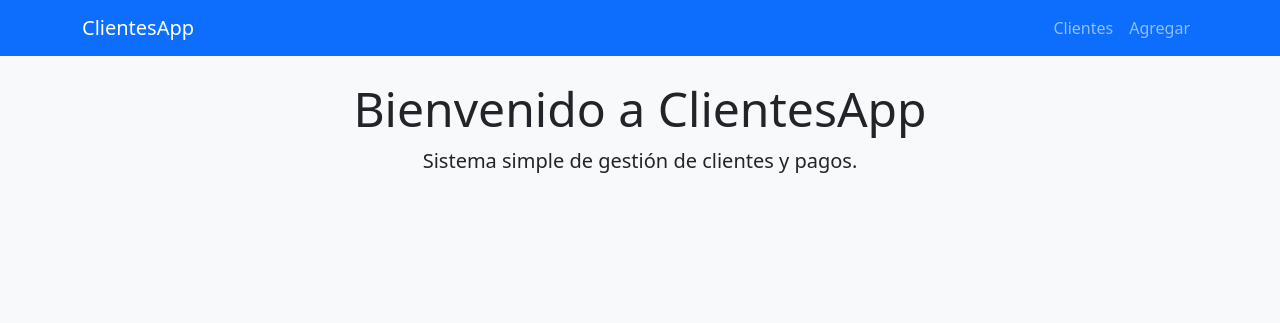
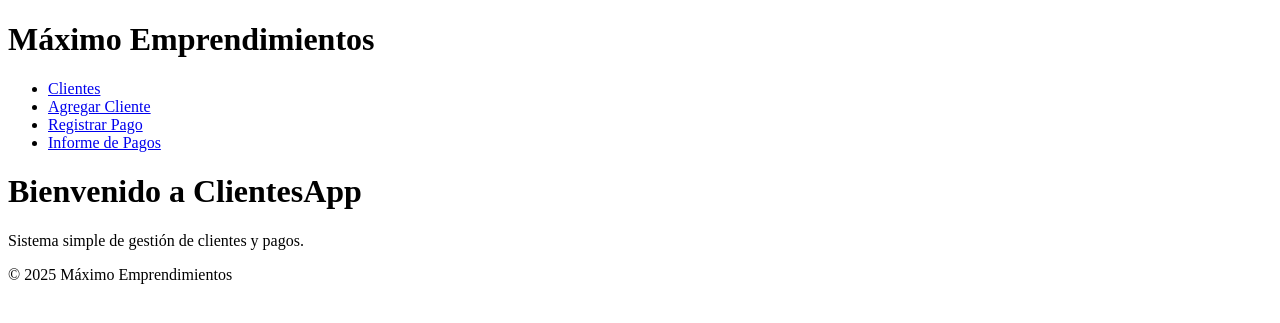
Before and after one commit to edupjc/MaximoEmprendimientos, a Flask app: page / in a window 1280 px wide. Shown: the top 323 px of the page. Run offline with Flask 3, Linux system fonts and the light colour scheme.

Commit message:
Actualizo menú con enlaces a pagos e informes

```diff
--- a/templates/base.html
+++ b/templates/base.html
@@ -3,37 +3,27 @@
 <head>
     <meta charset="UTF-8">
     <title>{% block title %}Gestión de Clientes{% endblock %}</title>
-    <link href="https://cdn.jsdelivr.net/npm/bootstrap@5.3.0/dist/css/bootstrap.min.css" rel="stylesheet">
     <link rel="stylesheet" href="{{ url_for('static', filename='style.css') }}">
 </head>
-<body class="bg-light">
-    <nav class="navbar navbar-expand-lg navbar-dark bg-primary">
-        <div class="container">
-            <a class="navbar-brand" href="{{ url_for('index') }}">ClientesApp</a>
-            <div class="collapse navbar-collapse">
-                <ul class="navbar-nav ms-auto">
-                    <li class="nav-item"><a class="nav-link" href="{{ url_for('clientes') }}">Clientes</a></li>
-                    <li class="nav-item"><a class="nav-link" href="{{ url_for('registrar_cliente') }}">Agregar</a></li>
-                    <!-- Eliminados los enlaces que requieren cliente_id -->
-                </ul>
-            </div>
-        </div>
-    </nav>
+<body>
+    <header>
+        <h1>Máximo Emprendimientos</h1>
+        <nav>
+            <ul>
+                <li><a href="{{ url_for('index') }}">Clientes</a></li>
+                <li><a href="{{ url_for('registrar_cliente') }}">Agregar Cliente</a></li>
+                <li><a href="{{ url_for('registrar_pago') }}">Registrar Pago</a></li>
+                <li><a href="{{ url_for('informe_pagos') }}">Informe de Pagos</a></li>
+            </ul>
+        </nav>
+    </header>
 
-    <main class="container my-4">
-        {% with messages = get_flashed_messages(with_categories=true) %}
-          {% if messages %}
-            {% for category, message in messages %}
-              <div class="alert alert-{{ category }} alert-dismissible fade show" role="alert">
-                {{ message }}
-                <button type="button" class="btn-close" data-bs-dismiss="alert"></button>
-              </div>
-            {% endfor %}
-          {% endif %}
-        {% endwith %}
+    <main>
         {% block content %}{% endblock %}
     </main>
 
-    <script src="https://cdn.jsdelivr.net/npm/bootstrap@5.3.0/dist/js/bootstrap.bundle.min.js"></script>
+    <footer>
+        <p>&copy; 2025 Máximo Emprendimientos</p>
+    </footer>
 </body>
 </html>
```
